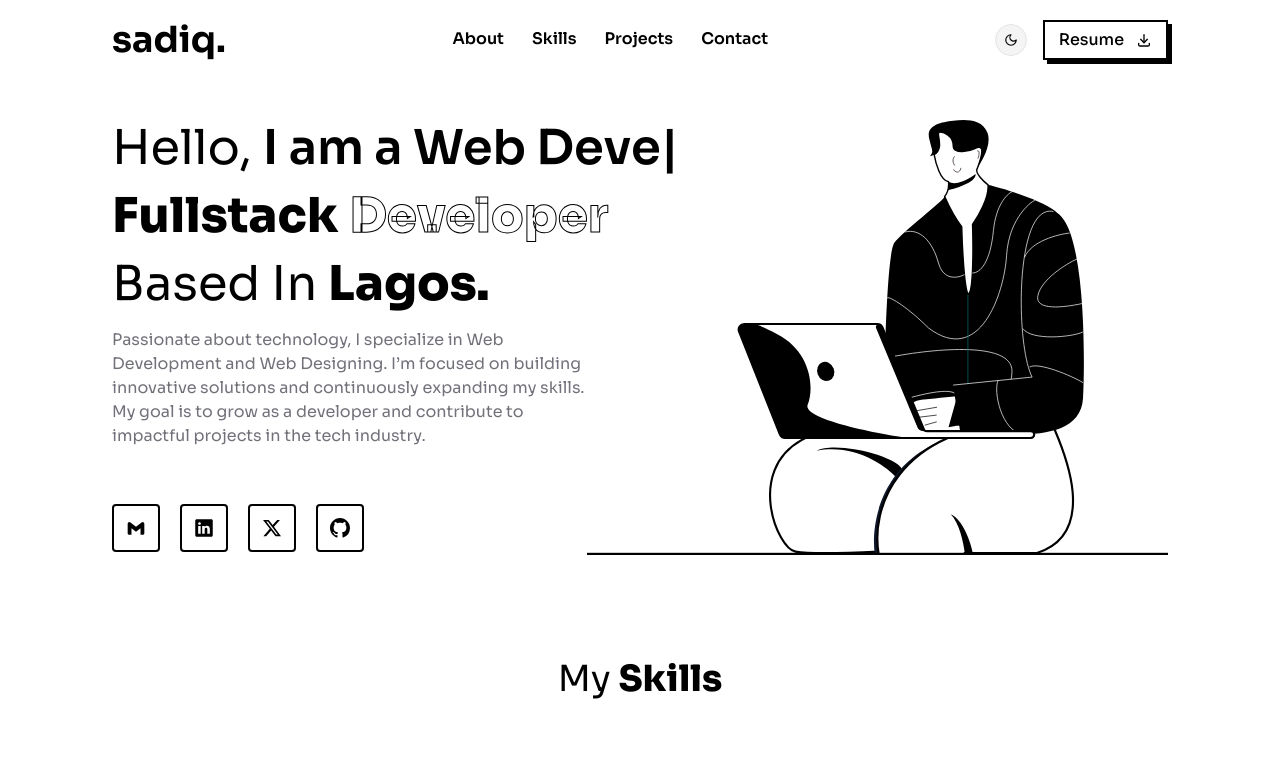
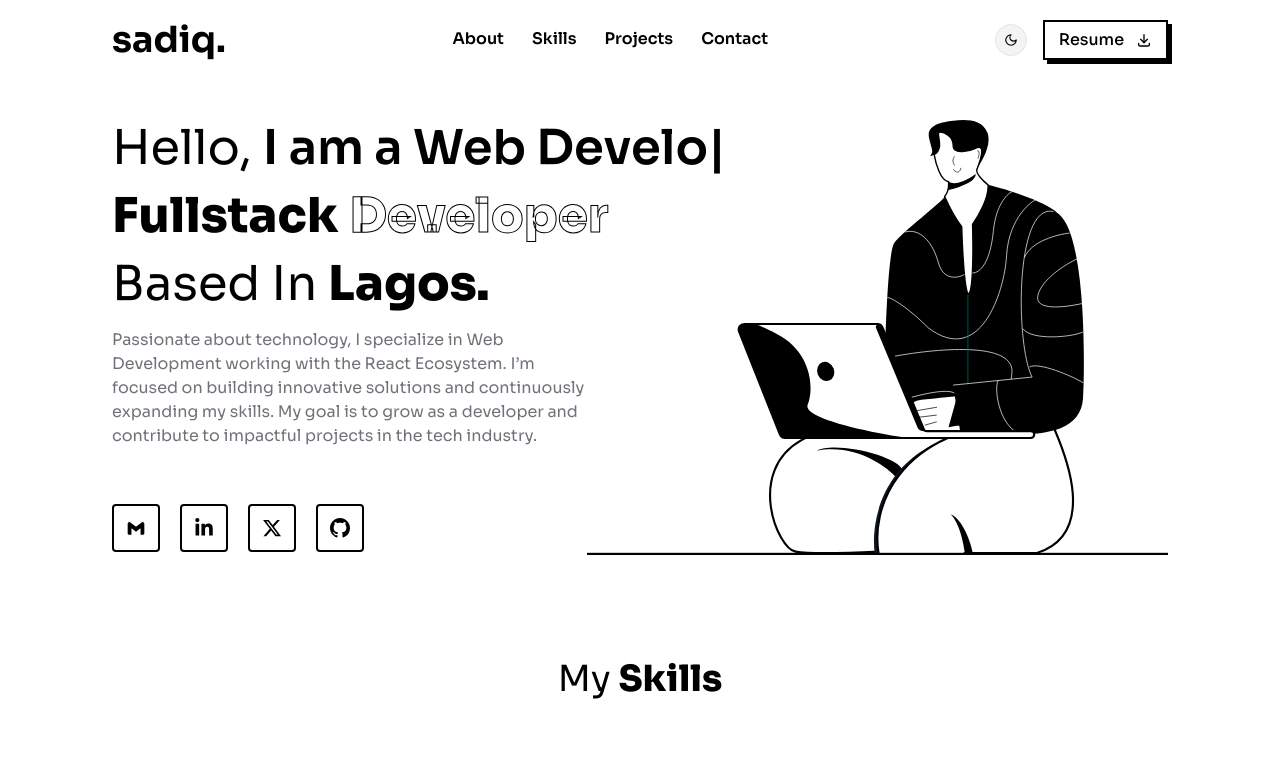
Before and after one commit to danielsadiq/portfolio-final, a React (Vite) app: page / in a window 1280 px wide. Shown: the top 761 px of the page. Built offline with nearby package versions, Linux system fonts and the light colour scheme.

Commit message:
home screen update

```diff
--- a/src/components/Projects.jsx
+++ b/src/components/Projects.jsx
@@ -11,10 +11,10 @@ const projects = [
   },
   {
     id: 2,
-    title: "Stock Market Dashboard",
-    description: "An interactive dashboard to monitor stock prices and market trends efficiently.",
-    image: "/assets/project1.png",
-    link: "#"
+    title: "Fast React Pizza",
+    description: "A full stack e-commerce website for ordering food.",
+    image: "/assets/project2.png",
+    link: "https://daniel-fast-pizza.netlify.app/"
   }
 ];
 
--- a/src/components/Socials.jsx
+++ b/src/components/Socials.jsx
@@ -1,9 +1,8 @@
 import { motion as Motion } from "framer-motion";
-import { IoLogoLinkedin } from "react-icons/io5";
 import { BiLogoGmail } from "react-icons/bi";
 import { BsGithub } from "react-icons/bs";
 import { useTheme } from "../hooks/ThemeContext";
-import { FaXTwitter } from "react-icons/fa6";
+import { FaXTwitter, FaLinkedinIn } from "react-icons/fa6";
 
 function Socials() {
   const { theme } = useTheme();
@@ -12,10 +11,10 @@ function Socials() {
   const hoverBg = theme === "light" ? "#000" : "#fff";
   const hoverText = theme === "light" ? "#fff" : "#000";
   const socials = [
-    { icon: BiLogoGmail, link: "mailto:danielsadiq93@gmail.com" },
-    { icon: IoLogoLinkedin, link: "https://www.linkedin.com/in/daniel-sadiq-590313227/" },
-    { icon: FaXTwitter, link: "https://x.com/_danielsadiq" },
-    { icon: BsGithub, link: "https://github.com/danielsadiq" },
+    { icon: BiLogoGmail, link: "mailto:danielsadiq93@gmail.com", label:"Gmail" },
+    { icon: FaLinkedinIn, link: "https://www.linkedin.com/in/daniel-sadiq-590313227/", label:"LinkedIn" },
+    { icon: FaXTwitter, link: "https://x.com/_danielsadiq", label:"X" },
+    { icon: BsGithub, link: "https://github.com/danielsadiq", label:"GitHub" },
   ];
   return (
     <>
@@ -23,6 +22,7 @@ function Socials() {
         <Motion.a
           key={index}
           href={social.link}
+          aria-label={social.label}
           target="_blank"
           rel="noopener noreferrer"
           animate={{
--- a/src/pages/Home.jsx
+++ b/src/pages/Home.jsx
@@ -17,7 +17,7 @@ export default function Home() {
         >
 
           <Motion.div
-            className="text-2xl lg:text-5xl flex flex-col mt-8 lg:mt-0 gap-2 lg:gap-5 text-nowrap"
+            className="text-lg md:text-2xl lg:text-5xl flex flex-col mt-8 lg:mt-0 gap-2 lg:gap-5 text-nowrap"
             initial="hidden"
             animate="visible"
             variants={{
@@ -64,7 +64,7 @@ export default function Home() {
             animate={{ opacity: 1, y: 0 }}
             transition={{ delay: 0.5, duration: 1 }}
           >
-            Passionate about technology, I specialize in Web Development and Web Designing. I’m focused on building innovative solutions and continuously expanding my skills. My goal is to grow as a developer and contribute to impactful projects in the tech industry.
+            Passionate about technology, I specialize in Web Development working with the React Ecosystem. I’m focused on building innovative solutions and continuously expanding my skills. My goal is to grow as a developer and contribute to impactful projects in the tech industry.
           </Motion.p>
 
           <Motion.div
```
